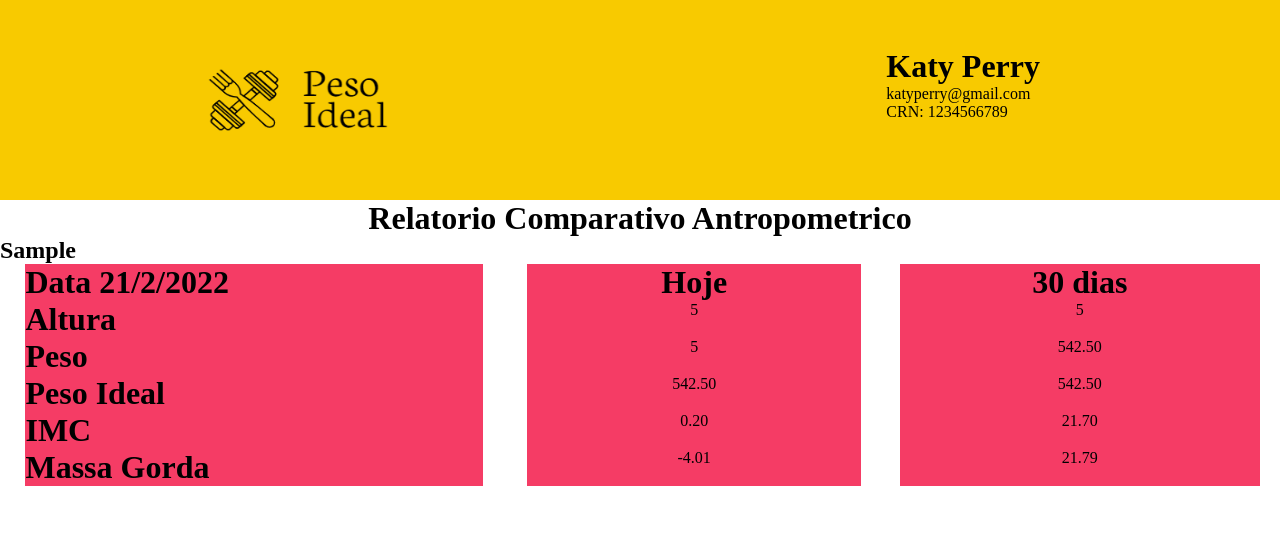
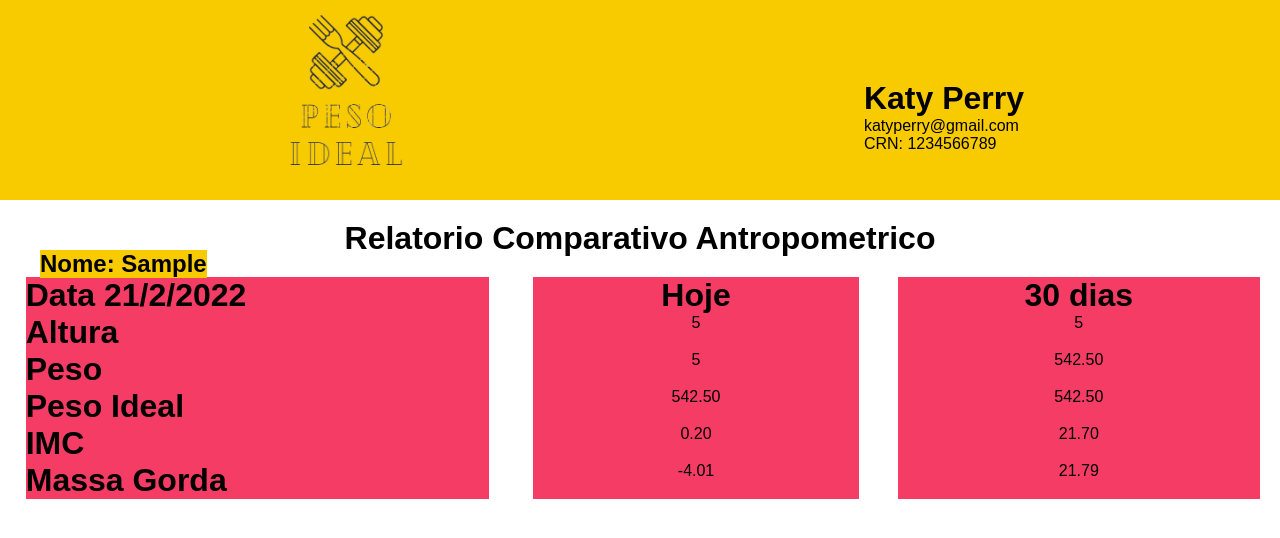
Before and after one commit to devmotas/peso-ideal, a plain HTML site: page index.html in a window 1280 px wide. Both pictures are taken after typing "Sample", "5", "5", "5" into the empty fields and a click on the button "Calcular". Drawn offline with Linux system fonts and the light colour scheme.

Commit message:
validação, imagem,

```diff
--- a/index.html
+++ b/index.html
@@ -7,21 +7,25 @@
     <meta name="viewport" content="width=device-width, initial-scale=1.0" />
     <title>Peso Ideal</title>
     <link rel="stylesheet" href="style.css" />
+    <link rel="shortcut icon" href="Imagens/favicon.ico" type="image/x-icon">
 </head>
 
 <body>
     <header>
-        <img id="logo" src="Imagens/logo.png" alt="" />
-        <div id="dadosCabecalho">
-            <h1 id="nomeProfissional">Katy Perry</h1>
-            <p id="email">katyperry@gmail.com</p>
-            <p id="crn">CRN: 1234566789</p>
+        <div id="head">
+            <img id="logo" src="Imagens/logo-peso-ideal.png" alt="" />
+
+            <div id="dadosCabecalho">
+                <h1 id="nomeProfissional">Katy Perry</h1>
+                <p id="email">katyperry@gmail.com</p>
+                <p id="crn">CRN: 1234566789</p>
+            </div>
         </div>
     </header>
 
     <main>
-        <h1>Relatorio Comparativo Antropometrico</h1>
-        <h2 class="" id="nomeCliente">nomeCliente</h2>
+        <h1 id="textoRelatorio">Relatorio Comparativo Antropometrico</h1>
+
         <div id="input">
             <h1 id="h1Input">Insira seus dados:</h1>
             <input class="inputDados" id="nomeInput" type="text" placeholder="Nome">
@@ -30,7 +34,10 @@
             <input class="inputDados" id="pesoInput" type="number" placeholder="Peso">
             <input class="sexo" name="sexo" type="radio" value="f" checked="checked" /> Feminino
             <input class="sexo" name="sexo" type="radio" value="m" /> Masculino
-            <button class="inputDados" onclick="mostrar()" id="buttonInput">Calcular</button>
+            <button class="inputDados" onclick="checarDados()" id="buttonInput">Calcular</button>
+        </div>
+        <div id="exibirNome">
+            <h2 class="" id="nomeCliente">Nome: </h2>
         </div>
         <div id="dados" class="dados">
             <h1 class="lista" id="data">Data</h1>
@@ -56,6 +63,8 @@
             <h1 class="lista" id="massaGorda">Massa Gorda</h1>
             <p class="lista" id="p5">5</p>
             <p class="lista" id="p10">10</p>
+
+
         </div>
     </main>
 
--- a/script.js
+++ b/script.js
@@ -1,13 +1,23 @@
 var peso = document.getElementById("pesoInput")
 var nome = document.getElementById("nomeInput")
+var nomeCliente = document.getElementById("nomeCliente")
 var altura = document.getElementById("alturaInput")
 var idade = document.getElementById("idadeInput")
 var sexo = document.querySelectorAll('.sexo');
 var input = document.getElementById("input")
 var dados = document.getElementById("dados")
 
+function checarDados() {
+    if (nome.value == "") { alert("Insira um Nome.") }
+    if (altura.value == "") { alert("Insira uma Altura.") }
+    if (idade.value == "") { alert("Insira uma Idade.") }
+    if (peso.value == "") { alert("Insira um Peso.") }
+    if (nome.value != "" && altura.value != "" && idade.value != "" && peso.value != "") { mostrar() }
+}
+
 function mostrar() {
-    document.getElementById("nomeCliente").innerHTML = nome.value
+    nomeCliente.innerHTML += nome.value
+    nomeCliente.style.display = ("block")
     document.getElementById("data").innerHTML += " " + data()
     document.getElementById("p1").innerHTML = altura.value
     document.getElementById("p2").innerHTML = peso.value
@@ -49,12 +59,12 @@ function imc(p) {
 }
 
 function massaGorda(pe) {
-    checar()
-    massa = (1.20 * imc(pe)) + (0.23 * idade.value) - (10.8 * checar()) - 5.4
+    checarSexo()
+    massa = (1.20 * imc(pe)) + (0.23 * idade.value) - (10.8 * checarSexo()) - 5.4
     return massa.toFixed(2)
 }
 
-function checar() {
+function checarSexo() {
     var sex = 0
     for (var i = 0 in sexo)
         if (sexo[i].checked)
--- a/style.css
+++ b/style.css
@@ -6,31 +6,32 @@
 body {
     width: 100%;
     overflow-x: hidden;
+    font-family: Arial, Helvetica, sans-serif;
 }
 
 header {
     width: 100%;
     height: 200px;
     background-color: #f8ca00;
-    display: flex;
-    justify-content: space-between;
 }
 
+#head {}
+
 #logo {
-    width: 600px;
-    height: 200px;
-    display: flex;
+    float: left;
+    height: 150px;
+    padding: 15px;
+    margin-left: 20vw;
 }
 
 #dadosCabecalho {
-    display: flex;
-    flex-direction: column;
-    margin-top: 3em;
-    margin-right: 30vh;
+    float: right;
+    margin-top: 10vh;
+    margin-right: 20vw;
 }
 
 #input {
-    width: 50vw;
+    max-width: 400px;
     background-color: aquamarine;
     margin: auto;
     text-align: center;
@@ -45,14 +46,25 @@ header {
     display: block
 }
 
-main>h1 {
+#textoRelatorio {
     text-align: center;
+    padding: 20px;
+}
+
+#nomeCliente {
+    text-align: left;
+    background-color: #f8ca00;
+    position: absolute;
+    top: 250px;
+    margin-left: 40px;
+    display: none;
 }
 
 .dados {
     justify-items: center;
     display: grid;
     grid-template-areas: "data hoje proximoMes" "altura p1 p6" "peso p2 p7" "pesoIdeal p3 p8" "imc p4 p9" "massaGorda p5 p10";
+    display: none;
 }
 
 .lista {
```
Also changed, not shown: Imagens/logo-peso-ideal.png (added).
